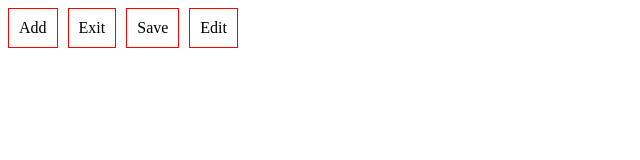
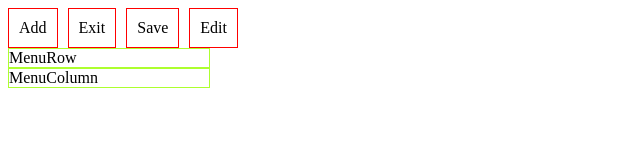
Before and after one commit to pogrebniy89/Front-End-pro, a plain HTML site: page wh15/index.html in a window 1280 px wide. Shown: the whole page, without its empty margins (0-640 px from the left). Drawn offline with Linux system fonts and the light colour scheme.

Commit message:
wh15 v0.3

```diff
--- a/wh15/css/style.css
+++ b/wh15/css/style.css
@@ -22,4 +22,11 @@ ul {
 .column .menu-item {
     border: 1px solid red;
     text-align: center;
+    cursor: pointer;
 }
+
+.context-menu {
+    width: 200px;
+    border: 1px solid greenyellow;
+    cursor: pointer;
+}
--- a/wh15/js/main.js
+++ b/wh15/js/main.js
@@ -94,25 +94,19 @@ window.onload = function () {
             .render('.container');
 
 
-        document.oncontextmenu = function(event) {
-            event.preventDefault();
-            alert("Контекстное меню документа");
-        };
-
     }
 
     menuModule();
 
     function contextMenu() {
 
-        document.oncontextmenu = function(event) {
+        document.oncontextmenu = function (event) {
             event.preventDefault();
             alert("Контекстное меню документа");
         };
 
         let data = {
             name: 'menuContext',
-            type: 'row', // row|column
             items: [
                 {
                     title: 'MenuRow',
@@ -125,6 +119,71 @@ window.onload = function () {
             ]
         };
 
+        let actions = {
+            MenuRow: function () {
+                console.log('Горизонтальное меню');
+                column()
+            },
+            MenuColumn: function () {
+                console.log('Вертикальное меню');
+
+            }
+        };
+
+        function MenuContext(data, actions) {
+            this.data = data;
+            this.actions = actions;
+            this.ul = null;
+        }
+
+        MenuContext.prototype.makeMenuItems = function () {
+            let fragment = document.createDocumentFragment();
+            let items = this.data.items;
+
+            for (let i = 0; i < items.length; i++) {
+                let li = document.createElement('li');
+                let item = items[i];
+                li.classList.add('context-menu');
+                li.innerText = item.title;
+                li.addEventListener('click', actions[item.handler]);
+                fragment.append(li);
+            }
+
+            return fragment;
+        };
+        MenuContext.prototype.makeMenuContainer = function () {
+            let ul = document.createElement('ul');
+            ul.classList.add(data.type);
+
+            return ul;
+        };
+
+        MenuContext.prototype.makeMenu = function () {
+            let ul = this.makeMenuContainer();
+            let fragment = this.makeMenuItems();
+            ul.append(fragment);
+            this.ul = ul;
+
+            return this;
+        };
+
+        MenuContext.prototype.render = function (selector) {
+            let parent = document.querySelector(selector);
+
+            if (this.ul && parent) {
+                document.querySelector(selector).append(this.ul);
+            }
+
+            return this;
+        };
+
+        let menu = new MenuContext(data, actions);
+
+        menu
+            .makeMenu()
+            .render('.container');
+
+
     }
 
     contextMenu();
```
